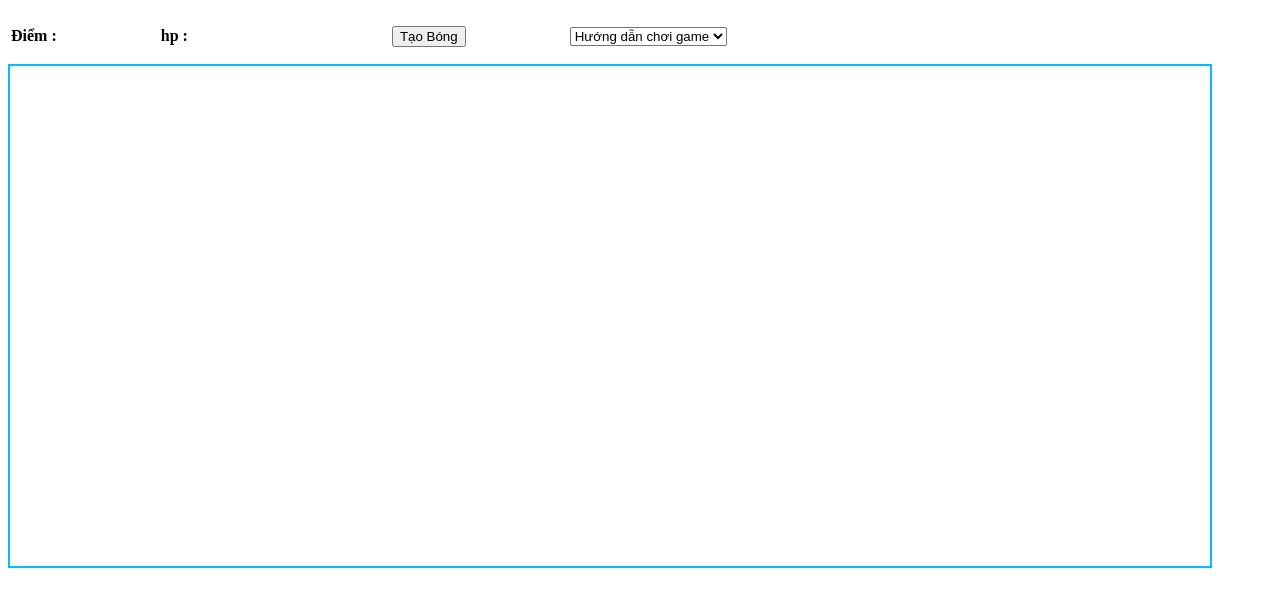
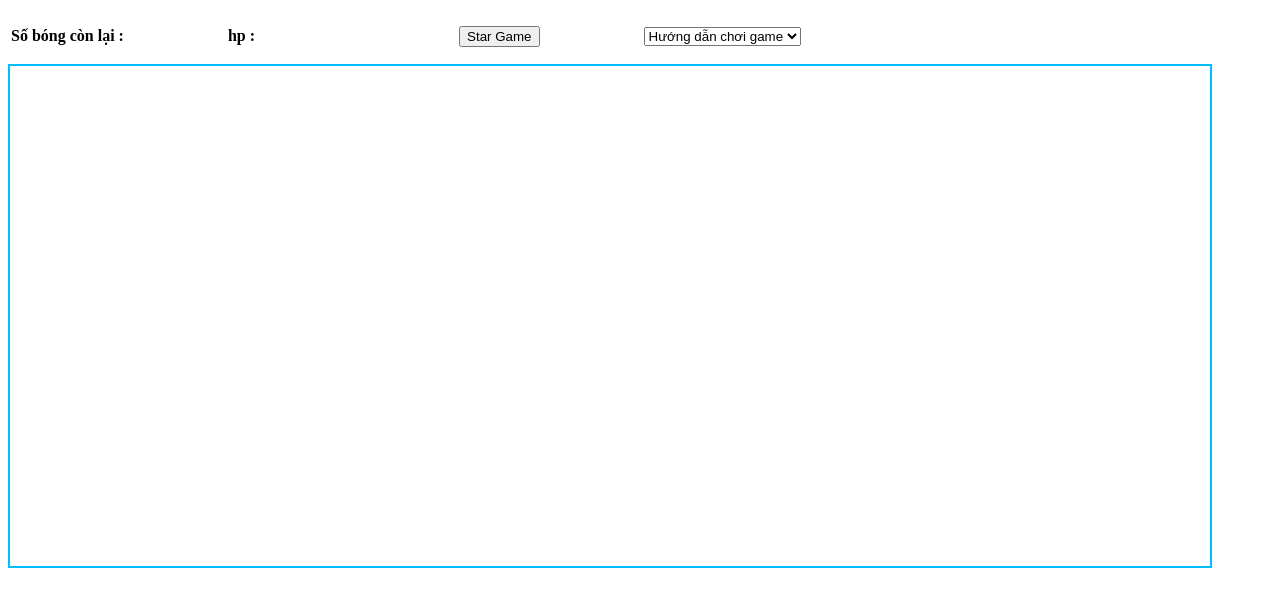
Before and after one commit to nguyenha265/-Star_game, a plain HTML site: page index.html in a window 1280 px wide. Drawn offline with Linux system fonts and the light colour scheme.

Commit message:
Update index.html

```diff
--- a/index.html
+++ b/index.html
@@ -10,9 +10,9 @@
 </iframe>
 <table>
     <tr>
-        <th><p>Điểm : <samp id="hienthihp"></samp></p></th>
+        <th><p>Số bóng còn lại : <samp id="hienthihp"></samp></p></th>
         <th><p style="margin-left: 100px">hp : <samp id="hienthi"></samp></p></th>
-        <th><input style="margin-left: 200px" type="button" onclick="load()" value="Tạo Bóng"/></th>
+        <th><input style="margin-left: 200px" type="button" onclick="load()" value="Star Game"/></th>
         <th><select name="select1" style="margin-left: 100px">
             <option>Hướng dẫn chơi game</option>
             <option>Sang trái : A</option>
```
